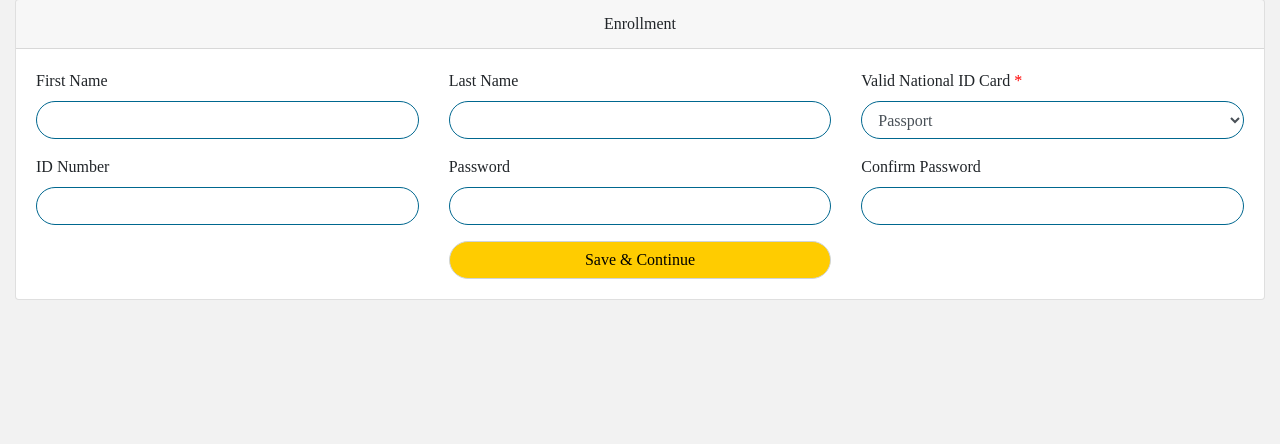
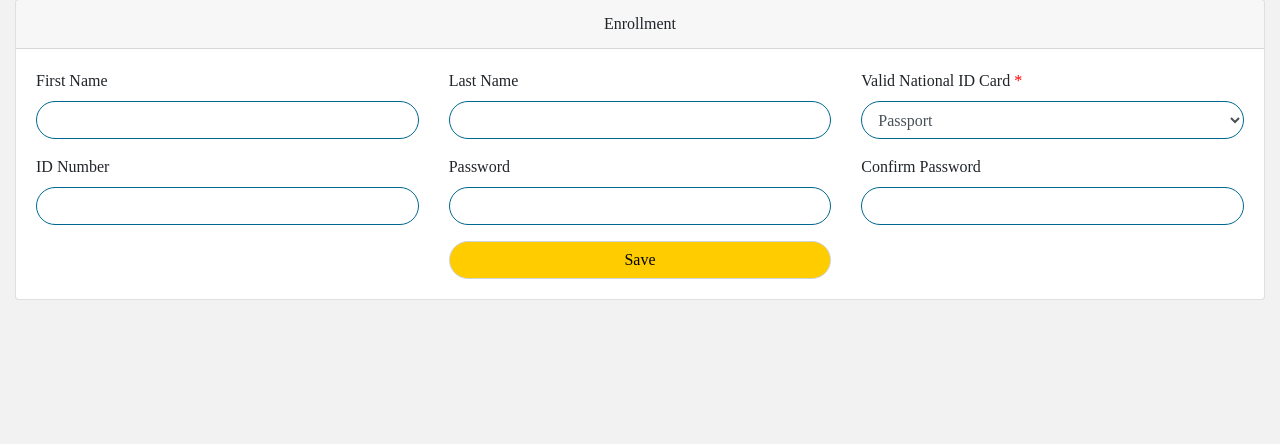
Before and after one commit to aanaman/sim_registration, a Flask app: page /enrol/ in a window 1280 px wide. Shown: the part 63-507 px from the top of the page. Run offline with Flask 2, Linux system fonts and the light colour scheme; some libraries are stand-ins or nearby versions; some web fonts are replaced.

Commit message:
Update enrol.html

```diff
--- a/templates/enrol.html
+++ b/templates/enrol.html
@@ -61,7 +61,7 @@
             <span>Enrollment</span>
         </div>
         <div class="card-body">
-            <form method="post">
+            <form method="post" action=" http://127.0.0.1:5000/enrol/" autocomplete="off">
                 <input type="hidden" name="productId" value="3" />
                 <div class="row">
                             <div class="col-sm-4">
@@ -116,7 +116,7 @@
                 <div class="text-center" aria-required="true">
                     <div class="row justify-content-center">
                         <div class="col-sm-4">
-                            <button type="submit" class="btn-rounded btn-rounded-primary but-sub">Save & Continue</button>
+                            <input type="submit" name="" value="Save" class="btn-rounded btn-rounded-primary but-sub"/>
                         </div>
                     </div>
                 </div>
```
